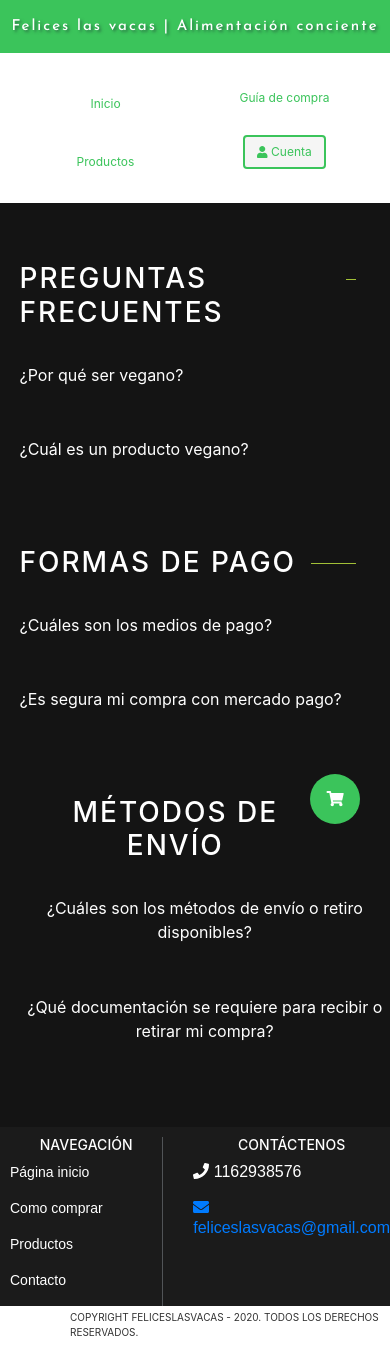
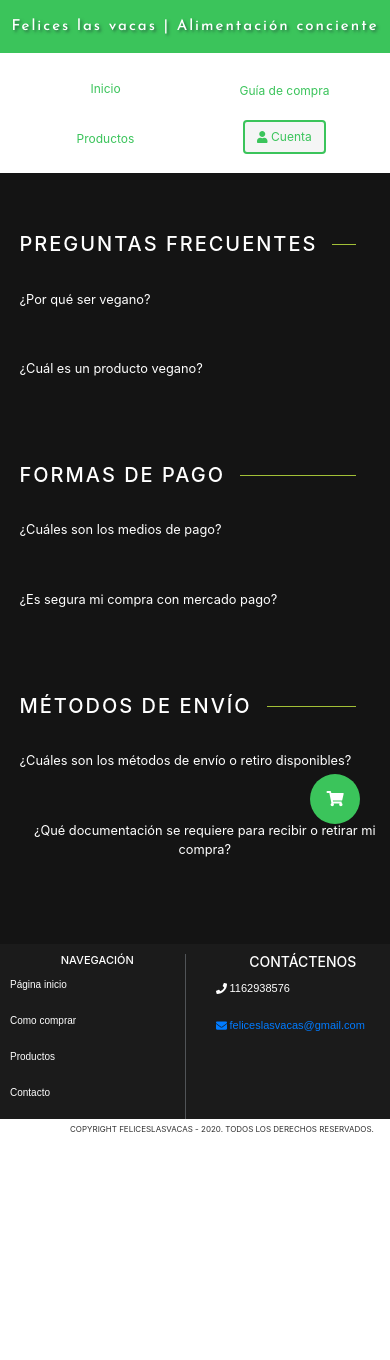
Before and after one commit to IvanEmanuelCamperchioli/FELICES-LAS-VACAS, a React (Create React App) app in the folder frontend/: page /faqs in a window 390 px wide. After the commit the page ends 1155 px from the top, so only its background shows below. Built offline with nearby package versions, Linux system fonts and the light colour scheme.

Commit message:
responsibidad de products y Faq's

```diff
--- a/frontend/src/components/Header.js
+++ b/frontend/src/components/Header.js
@@ -59,7 +59,6 @@ class Header extends React.Component {
     render() {
 
         var subtotal = 0
-        console.log(this.props)
         this.props.cartProducts.map(item =>{
             subtotal += (item.product.price * item.quantity)
         })
--- a/frontend/src/components/item.js
+++ b/frontend/src/components/item.js
@@ -2,19 +2,17 @@ import React, {useState,useEffect} from 'react';
 import Header from './Header'
 import { connect } from 'react-redux';
 import productsActions from '../redux/actions/productsActions'
+import { NavLink } from 'react-router-dom';
 
 
 const Item = (props) => {
     const [item, setItem] = useState({})
 
-
     useEffect(async () => {
-    var idProduct = props.match.params.id
-    const res = await props.getProduct(idProduct)
-    setItem(res)
-
+      var idProduct = props.match.params.id
+      const res = await props.getProduct(idProduct)
+      setItem(res)
 	  }, [])
-
 
     return (
     <>
@@ -33,9 +31,10 @@ const Item = (props) => {
         </div>
       </div>
     </div>
+    <NavLink to ="/">Volver al inicio</NavLink>
     </>
-    );
-};
+    )
+}
 
 const mapDispatchToProps = {
   getProduct : productsActions.getProductById
--- a/frontend/src/components/itemCard.js
+++ b/frontend/src/components/itemCard.js
@@ -2,10 +2,10 @@ import React, { useState } from 'react';
 import { connect } from 'react-redux';
 import { NavLink } from 'react-router-dom';
 import productsActions from '../redux/actions/productsActions'
-import {
-    Card, CardImg, CardText, CardBody,
-    CardTitle, CardSubtitle, Button
-  } from 'reactstrap';
+import { Card, CardImg, CardBody, CardTitle, CardSubtitle, Button } from 'reactstrap';
+import '../styles/mediaQuerys/mediaCards.css'
+import '../styles/home.css'
+
 
 const ItemCard = (props) => {
 
@@ -35,7 +35,7 @@ const ItemCard = (props) => {
     }
 
     return (
-      <Card className={{margin:"2vw"}}>
+      <Card className="cardProduct">
         <CardImg top width="100%" src={props.item.photo}/>
         <CardBody className="card-body-item">
           <CardTitle>{props.item.name}</CardTitle>
--- a/frontend/src/pages/Faq.js
+++ b/frontend/src/pages/Faq.js
@@ -3,6 +3,7 @@ import { Collapse, Button, CardBody, Card } from 'reactstrap';
 import '../styles/faq.css'
 import Header from '../components/Header'
 import Footer from '../components/Footer';
+import '../styles/mediaQuerys/mediaFaq.css'
 
 class Faq extends React.Component {
 
--- a/frontend/src/pages/Products.js
+++ b/frontend/src/pages/Products.js
@@ -8,6 +8,7 @@ import { FontAwesomeIcon } from '@fortawesome/react-fontawesome'
 import { faFilter, faSort } from '@fortawesome/free-solid-svg-icons'
 import { connect } from 'react-redux';
 import productsActions from '../redux/actions/productsActions';
+import '../styles/mediaQuerys/mediaCards.css'
 
 class Products extends React.Component {
 
@@ -138,7 +139,7 @@ class Products extends React.Component {
                 </div>
                 <div className="cardsContainer">
                     {this.state.filteredItems.map(item => {
-                        return (<div style={{margin:"1.4vw",width:"25vw"}}><ItemCard key={item.id} item={item}/></div>)
+                        return <ItemCard key={item.id} item={item}/>
                     })}
                 </div>
             </div>
--- a/frontend/src/styles/home.css
+++ b/frontend/src/styles/home.css
@@ -262,3 +262,8 @@
 .viewMore:hover {
     background-image: linear-gradient(#00e25e, #009c41, #005222);
 }
+
+.cardProduct {
+    margin: 2vw;
+    width: 25vw;
+}
--- a/frontend/src/styles/itemsprofile.css
+++ b/frontend/src/styles/itemsprofile.css
@@ -19,8 +19,8 @@
 }
 
 .cardsContainer{
-    margin-left: 8%;
     display: flex;
+    justify-content: space-around;
     flex-direction: row;
     flex-wrap: wrap;
 }
--- a/frontend/src/styles/mediaQuerys/mediaCards.css
+++ b/frontend/src/styles/mediaQuerys/mediaCards.css
@@ -1,6 +1,10 @@
 @media screen and (max-width: 1200px) {
     .conteiner-card {
         width: 100%;
+    }
+    .cardsContainer {
+        width: 100%;
+
     }
 }
 
@@ -23,34 +27,41 @@
 @media screen and (max-width: 789px) {
     .card {
         font-size: 13px;
-        width: 218px;
-        height: 350px;
+        width: 180px;
+        height: 320px;
     }
     .cardInput {
         display: none;
     }
-}
-
-@media screen and (max-width: 789px) {
-    .card {
-        font-size: 13px;
-        width: 180px;
-        height: 320px;
+    .cardsContainer {
+        justify-content: space-evenly;
+        flex-wrap: wrap!important;
+        margin-left: 0!important;
     }
     .conteiner-card {
         flex-wrap: wrap;
         justify-content: flex-start;
     }
+    .cardProduct {
+        margin: 2vw;
+        width: 180px;
+        height: 320px;
+    }
+    .search {
+        width: 95vw!important;
+    }
 }
 
 @media screen and (max-width: 583px) {
     .conteiner-card {
-        flex-wrap: wrap;
-        justify-content: flex-start;
         padding-left: 15%;
     }
     .card {
         margin: 5vh 5vw 0 0;
+    }
+    .containerP h4 {
+        font-size: 20px;
+        text-align: center;
     }
 }
 
@@ -67,4 +78,7 @@
         margin-top: 2vh;
         margin-right: 0;
     }
+    .search {
+        height: 55px!important;
+    }
 }
--- /dev/null
+++ b/frontend/src/styles/mediaQuerys/mediaFaq.css
@@ -0,0 +1,20 @@
+@media screen and (max-width: 943px) {
+    .card-body {
+        flex: none;
+    }
+    .card-faq {
+        height: auto;
+    }
+}
+
+@media screen and (max-width: 516px) {
+    .titulo-faq-1 {
+        font-size: 20px;
+    }
+    .titulo-faq {
+        font-size: 20px;
+    }
+    .button-Faq {
+        font-size: 0.8rem;
+    }
+}
--- a/frontend/src/styles/mediaQuerys/mediaFooter.css
+++ b/frontend/src/styles/mediaQuerys/mediaFooter.css
@@ -60,7 +60,19 @@
 
 @media screen and (max-width: 565px) {
     .underFooter {
-        font-size: 10px;
+        font-size: 8px;
         padding-left: 70px;
     }
+    .left-footer h4 {
+        font-size: 11px;
+    }
+    .left-footer p {
+        font-size: 10px;
+    }
+    .center-footer p {
+        font-size: 11px;
+    }
+    .center-footer a {
+        font-size: 11px;
+    }
 }
--- a/frontend/src/styles/mediaQuerys/mediaHeader.css
+++ b/frontend/src/styles/mediaQuerys/mediaHeader.css
@@ -93,4 +93,7 @@
     .carrusel {
         height: 170px;
     }
+    .navbar {
+        height: 120px;
+    }
 }
```
Also changed, not shown: frontend/src/redux/actions/productsActions.js (line endings or trailing spaces).
